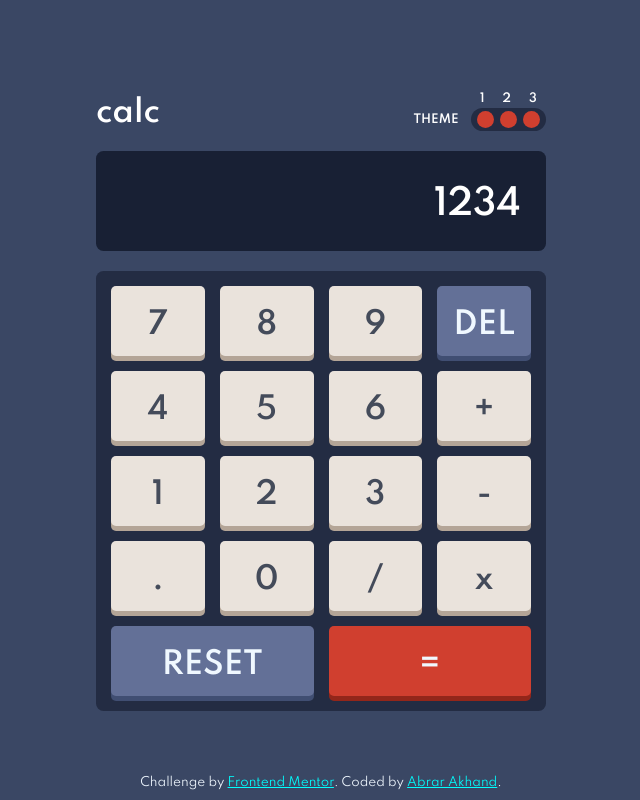
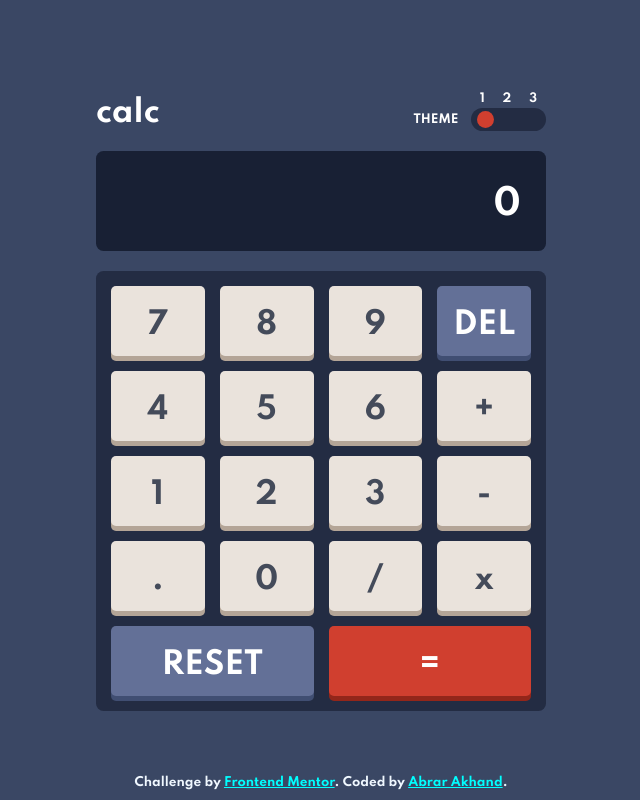
Before and after one commit to Triple3Apple/react-calculator, a React (Create React App) app: page / in a window 1280 px wide. Shown: the whole page, without its empty margins (319-959 px from the left). Built offline with nearby package versions, Linux system fonts and the light colour scheme.

Commit message:
ability to add numbers and choosing themes fully implemented

```diff
--- a/package.json
+++ b/package.json
@@ -7,6 +7,7 @@
     "@testing-library/react": "^11.2.7",
     "@testing-library/user-event": "^12.8.3",
     "react": "^17.0.2",
+    "react-app-polyfill": "^2.0.0",
     "react-dom": "^17.0.2",
     "react-scripts": "4.0.3",
     "web-vitals": "^1.1.2"
--- a/public/index.html
+++ b/public/index.html
@@ -12,7 +12,7 @@
     <link rel="preconnect" href="https://fonts.googleapis.com" />
     <link rel="preconnect" href="https://fonts.gstatic.com" crossorigin />
     <link
-      href="https://fonts.googleapis.com/css2?family=Spartan:wght@400;500;600&display=swap"
+      href="https://fonts.googleapis.com/css2?family=Spartan:wght@400;700&display=swap"
       rel="stylesheet"
     />
     <link rel="apple-touch-icon" href="%PUBLIC_URL%/logo192.png" />
@@ -30,10 +30,17 @@
       work correctly both with client-side routing and a non-root public URL.
       Learn how to configure a non-root public URL by running `npm run build`.
     -->
+    <script src="https://ajax.googleapis.com/ajax/libs/jquery/3.6.0/jquery.min.js"></script>
     <title>React App</title>
   </head>
   <body>
-    <noscript>You need to enable JavaScript to run this app.</noscript>
+    <noscript>
+      For full functionality of this site it is necessary to enable JavaScript.
+      Here are the
+      <a href="https://www.enable-javascript.com/">
+        instructions how to enable JavaScript in your web browser</a
+      >.
+    </noscript>
     <div id="root"></div>
     <!--
       This HTML file is a template.
--- a/src/App.js
+++ b/src/App.js
@@ -6,23 +6,61 @@ import CalcButtons from "./components/CalcButtons";
 import Footer from "./components/Footer";
 
 function App() {
-
   // TODO: Load last used theme
   const [theme, setTheme] = useState(1);
 
+  const [calcText, setCalcText] = useState("0");
+
+  /*
+  Command Types:
+    1 = number
+    2 = Delete
+    3 = Reset
+    4 = Equal
+    5 = Add
+    6 = Subtract
+    7 = Divide
+    8 = Multiply
+  */
+
+  const [calcCommands, setCalcCommands] = useState([
+    {
+      inputType: 1,
+      inputVal: 0,
+    },
+  ]);
+
   const changeTheme = (num) => {
     if (num < 1 || num > 3) return;
-    console.log(`recieved theme num: ${num}`);
+    console.log(`received theme num: ${num}`);
 
     setTheme(num);
-  }
+  };
 
+  const changeCalcText = (text) => {
+    console.log(
+      `obtained text: ${text}, calcCommands length: ${calcCommands.length}, ${calcCommands[0].inputVal}`
+    );
+
+    // if (calcCommands.length === 1) {
+    //   return setCalcText(calcCommands[0].inputVal);
+    // }
+
+    setCalcText(text);
+  };
+
+  const onModifyCalcCommands = (commands) => {};
+
+  // className={`button two-grid-button1 white-text dif-color-key1 ${'btn-theme' + themeNum}`}
   return (
-    <div className='calc-root'>
+    <div className={`calc-root ${"calc-root-theme" + theme}`}>
       <div className="calculator-container">
-        <Header onThemeChange={changeTheme} ></Header>
-        <CalcDisplay></CalcDisplay>
-        <CalcButtons currTheme={theme}></CalcButtons>
+        <Header onThemeChange={changeTheme} currTheme={theme}></Header>
+        <CalcDisplay currTheme={theme} displayText={calcText}></CalcDisplay>
+        <CalcButtons
+          currTheme={theme}
+          onDisplayTextChange={changeCalcText}
+        ></CalcButtons>
       </div>
       <Footer></Footer>
     </div>
--- a/src/components/Button.js
+++ b/src/components/Button.js
@@ -1,37 +1,62 @@
 import { useState } from "react";
 
-
-const Button = ({ text, wideButtonType, themeNum }) => {
+const Button = ({
+  text,
+  wideButtonType,
+  currTheme,
+  onDisplayTextChange,
+  onButtonClick,
+}) => {
   // gridColumnStart: {1}, gridColumnEnd: 4
 
-  // const [currTheme, setCurrTheme] = useState('btn-theme' + themeNum);
+  // const [currTheme, setCurrTheme] = useState('btn-theme' + currTheme);
 
   // const getButtonWithTheme = () => {
-  //   if (currTheme > 3 || currTheme < 1) console.error(`Incorrect themeNum passed, value: ${themeNum}`);
+  //   if (currTheme > 3 || currTheme < 1) console.error(`Incorrect currTheme passed, value: ${currTheme}`);
 
-  //   setCurrTheme('btn-theme' + themeNum);
+  //   setCurrTheme('btn-theme' + currTheme);
 
   // }
 
+  const doButtonClickActions = (text) => {
+    // doButtonClickActions(text);
+    onButtonClick(text);
+  };
 
   return (
     <>
       {wideButtonType === 1 ? (
-        <div className={`button two-grid-button1 white-text dif-color-key1 ${'btn-theme' + themeNum}`}>
+        <div
+          onClick={() => onDisplayTextChange(text)}
+          className={`button two-grid-button1 ${`dif-color-theme${currTheme}-key1`}
+          }`}
+        >
           <p>{text}</p>
         </div>
       ) : wideButtonType === 2 ? (
-        <div className={`button two-grid-button2 white-text dif-color-key2 ${'btn-theme' + themeNum}`}>
+        <div
+          onClick={() => onDisplayTextChange(text)}
+          className={`button two-grid-button2 ${`dif-color-theme${currTheme}-key2`}
+          }`}
+        >
           <p>{text}</p>
         </div>
       ) : (
         <div
-          className={`button ${text === "DEL" ? "white-text dif-color-key1" : ""} ${'btn-theme' + themeNum}`}
+          onClick={() => doButtonClickActions(text)}
+          className={`button ${
+            currTheme === 1
+              ? "normal-btn-text-theme1"
+              : "normal-text-theme" + currTheme
+          } ${
+            text === "DEL"
+              ? `white-text ${`dif-color-theme${currTheme}-key1`}`
+              : ""
+          } ${"btn-theme" + currTheme}`}
         >
           <p>{text}</p>
         </div>
-      )
-      }
+      )}
     </>
 
     // <div className="button" {btnWidth === 2 ? "two-grid-button" : ""}>
--- a/src/components/CalcButtons.js
+++ b/src/components/CalcButtons.js
@@ -1,26 +1,196 @@
 import Button from "./Button";
+import { useState, useEffect } from "react";
 
-const CalcButtons = ({ currTheme }) => {
+const CalcButtons = ({ currTheme, onDisplayTextChange }) => {
+  const [commands, setCommands] = useState([
+    {
+      inputType: 1,
+      inputVal: 0,
+    },
+  ]);
+
+  // Holds the current number
+  const [number, setNumber] = useState("0");
+
+  // Holds the text to be displayed on calc display
+  const [calcDisplayText, setCalcDisplayText] = useState("0");
+
+  // this function called when a symbol is pressed
+  const addCommands = (command) => {};
+
+  const changeNumber = (digit) => {
+    let digitVal = Number(digit);
+    let numberVal = Number(number);
+
+    if (numberVal === 0 && digitVal === 0) {
+      console.log("1");
+      setNumber(0);
+      // } else if (numberVal === 0) {
+      //   console.log("2");
+      //   setNumber(0);
+    } else {
+      console.log("3");
+      if (number.toString() === "0") {
+        setNumber(digit);
+      } else {
+        setNumber(number.toString() + digit.toString());
+      }
+    }
+
+    console.log(`Number is: ${number}`);
+
+    // onDisplayTextChange(number);
+  };
+
+  const doSymbolActions = (symbol) => {
+    switch (symbol) {
+      case "+":
+        setCalcDisplayText(calcDisplayText + "" + symbol);
+        break;
+
+      default:
+        console.warn(`weird symbol received: ${symbol}`);
+    }
+
+    // reset number state
+  };
+
+  // IMPORTANT: Used to run code on initial render AND on every render (when a state changes)
+  /*
+  useEffect(() => {
+    onDisplayTextChange(number);
+    console.log("useEffect called");
+  });
+  */
+
+  // The use effect below runs on the initial render AND when the number state changes
+
+  useEffect(() => {
+    // update display text state
+    setCalcDisplayText(number);
+
+    console.log("useEffect for number called");
+  }, [number]);
+
+  // runs when display text changes
+  useEffect(() => {
+    // update the actual calculator text in the display
+    onDisplayTextChange(calcDisplayText);
+
+    console.log("useEffect for displayText called");
+  }, [calcDisplayText]);
+
+  // Reset number function?
+
   return (
-    <div className="calc-buttons">
-      <Button text={7} themeNum={currTheme}></Button>
-      <Button text={8} themeNum={currTheme}></Button>
-      <Button text={9} themeNum={currTheme}></Button>
-      <Button text="DEL" themeNum={currTheme}></Button>
-      <Button text={4} themeNum={currTheme}></Button>
-      <Button text={5} themeNum={currTheme}></Button>
-      <Button text={6} themeNum={currTheme}></Button>
-      <Button text="+" themeNum={currTheme}></Button>
-      <Button text={1} themeNum={currTheme}></Button>
-      <Button text={2} themeNum={currTheme}></Button>
-      <Button text={3} themeNum={currTheme}></Button>
-      <Button text="-" themeNum={currTheme}></Button>
-      <Button text="." themeNum={currTheme}></Button>
-      <Button text={0} themeNum={currTheme}></Button>
-      <Button text="/" themeNum={currTheme}></Button>
-      <Button text="x" themeNum={currTheme}></Button>
-      <Button text="RESET" wideButtonType={1} themeNum={currTheme}></Button>
-      <Button text="=" wideButtonType={2} themeNum={currTheme}></Button>
+    <div className={`calc-buttons ${"calc-buttons-theme" + currTheme}`}>
+      <Button
+        text={7}
+        currTheme={currTheme}
+        onDisplayTextChange={onDisplayTextChange}
+        onButtonClick={changeNumber}
+      ></Button>
+      <Button
+        text={8}
+        currTheme={currTheme}
+        onDisplayTextChange={onDisplayTextChange}
+        onButtonClick={changeNumber}
+      ></Button>
+      <Button
+        text={9}
+        currTheme={currTheme}
+        onDisplayTextChange={onDisplayTextChange}
+        onButtonClick={changeNumber}
+      ></Button>
+      <Button
+        text="DEL"
+        currTheme={currTheme}
+        onDisplayTextChange={onDisplayTextChange}
+      ></Button>
+      <Button
+        text={4}
+        currTheme={currTheme}
+        onDisplayTextChange={onDisplayTextChange}
+        onButtonClick={changeNumber}
+      ></Button>
+      <Button
+        text={5}
+        currTheme={currTheme}
+        onDisplayTextChange={onDisplayTextChange}
+        onButtonClick={changeNumber}
+      ></Button>
+      <Button
+        text={6}
+        currTheme={currTheme}
+        onDisplayTextChange={onDisplayTextChange}
+        onButtonClick={changeNumber}
+      ></Button>
+      <Button
+        text="+"
+        currTheme={currTheme}
+        onDisplayTextChange={onDisplayTextChange}
+        onButtonClick={doSymbolActions}
+      ></Button>
+      <Button
+        text={1}
+        currTheme={currTheme}
+        onDisplayTextChange={onDisplayTextChange}
+        onButtonClick={changeNumber}
+      ></Button>
+      <Button
+        text={2}
+        currTheme={currTheme}
+        onDisplayTextChange={onDisplayTextChange}
+        onButtonClick={changeNumber}
+      ></Button>
+      <Button
+        text={3}
+        currTheme={currTheme}
+        onDisplayTextChange={onDisplayTextChange}
+        onButtonClick={changeNumber}
+      ></Button>
+      <Button
+        text="-"
+        currTheme={currTheme}
+        onDisplayTextChange={onDisplayTextChange}
+        onButtonClick={doSymbolActions}
+      ></Button>
+      <Button
+        text="."
+        currTheme={currTheme}
+        onDisplayTextChange={onDisplayTextChange}
+      ></Button>
+      <Button
+        text={0}
+        currTheme={currTheme}
+        onDisplayTextChange={onDisplayTextChange}
+        onButtonClick={changeNumber}
+      ></Button>
+      <Button
+        text="/"
+        currTheme={currTheme}
+        onDisplayTextChange={onDisplayTextChange}
+        onButtonClick={doSymbolActions}
+      ></Button>
+      <Button
+        text="x"
+        currTheme={currTheme}
+        onDisplayTextChange={onDisplayTextChange}
+        onButtonClick={doSymbolActions}
+      ></Button>
+      <Button
+        text="RESET"
+        wideButtonType={1}
+        currTheme={currTheme}
+        onDisplayTextChange={onDisplayTextChange}
+      ></Button>
+      <Button
+        text="="
+        wideButtonType={2}
+        currTheme={currTheme}
+        onDisplayTextChange={onDisplayTextChange}
+        onButtonClick={doSymbolActions}
+      ></Button>
     </div>
   );
 };
--- a/src/components/CalcDisplay.js
+++ b/src/components/CalcDisplay.js
@@ -1,9 +1,11 @@
 import React from "react";
 
-const CalcDisplay = () => {
+const CalcDisplay = ({ currTheme, displayText }) => {
   return (
-    <div className="calc-display">
-      <h4 id="display">1234</h4>
+    <div className={`calc-display ${"calc-display-theme" + currTheme}`}>
+      <h4 id="display" className={`${"normal-text-theme" + currTheme}`}>
+        {displayText}
+      </h4>
     </div>
   );
 };
--- a/src/components/Header.js
+++ b/src/components/Header.js
@@ -1,10 +1,15 @@
 import ThemeSelector from "./ThemeSelector";
 
-const Header = ({ onThemeChange }) => {
+const Header = ({ onThemeChange, currTheme }) => {
   return (
     <header className="header-container">
-      <h1 id="app-name">calc</h1>
-      <ThemeSelector onThemeChange={onThemeChange}></ThemeSelector>
+      <h1 id="app-name" className={"normal-text-theme" + currTheme}>
+        calc
+      </h1>
+      <ThemeSelector
+        onThemeChange={onThemeChange}
+        currTheme={currTheme}
+      ></ThemeSelector>
     </header>
   );
 };
--- a/src/components/ThemeSelector.js
+++ b/src/components/ThemeSelector.js
@@ -1,25 +1,28 @@
-const ThemeSelector = ({ onThemeChange }) => {
+const ThemeSelector = ({ onThemeChange, currTheme }) => {
   return (
     <div className="theme-selector">
-      <h3 className="theme-text">THEME</h3>
+      <h3 className={`theme-text ${"normal-text-theme" + currTheme}`}>THEME</h3>
       <div className="selector-container">
-        <div className="numbers">
+        <div className={`numbers ${"normal-text-theme" + currTheme}`}>
           <h3>1</h3>
           <h3>2</h3>
           <h3>3</h3>
         </div>
-        <div className="selector">
+        <div className={`selector ${"calc-buttons-theme" + currTheme}`}>
           <div
             className="theme-selection theme-selection1"
             onClick={() => onThemeChange(1)}
+            style={{ opacity: `${currTheme === 1 ? "100" : "0"}` }}
           ></div>
           <div
             className="theme-selection theme-selection2"
             onClick={() => onThemeChange(2)}
+            style={{ opacity: `${currTheme === 2 ? "100" : "0"}` }}
           ></div>
           <div
             className="theme-selection theme-selection3"
             onClick={() => onThemeChange(3)}
+            style={{ opacity: `${currTheme === 3 ? "100" : "0"}` }}
           ></div>
         </div>
       </div>
--- a/src/index.css
+++ b/src/index.css
@@ -7,6 +7,7 @@
 html {
   font-size: 62.5%;
   font-family: "Spartan", sans-serif;
+  font-weight: 700;
 }
 
 .calc-root {
@@ -16,8 +17,21 @@ html {
   align-items: center;
   justify-content: center;
 
+  min-height: 100vh;
+
+  transition: background 0.6s;
+}
+
+.calc-root-theme1 {
   background: hsl(222, 26%, 31%);
-  min-height: 100vh;
+}
+
+.calc-root-theme2 {
+  background: hsl(0, 0%, 90%);
+}
+
+.calc-root-theme3 {
+  background: hsl(268, 75%, 9%);
 }
 
 .calculator-container {
@@ -43,7 +57,9 @@ html {
 
 #app-name {
   font-size: 3rem;
-  color: white;
+  /* color: white; */
+
+  transition: color 0.3s;
 }
 
 .theme-selector {
@@ -56,7 +72,8 @@ html {
   align-self: flex-end;
   transform: translateY(-4px);
   margin: 0rem 1.25rem;
-  color: white;
+
+  transition: color 0.3s;
 }
 
 .selector-container {
@@ -74,10 +91,8 @@ html {
   justify-content: space-around;
 
   margin: 0.25rem 0;
-}
 
-.numbers h3 {
-  color: white;
+  transition: color 0.3s;
 }
 
 .selector {
@@ -93,10 +108,21 @@ html {
 }
 
 .theme-selection {
-  background: hsl(6, 63%, 50%);
   width: 1.7rem;
   height: 1.7rem;
   border-radius: 1rem;
+}
+
+.theme-selection1 {
+  background: hsl(6, 63%, 50%);
+}
+
+.theme-selection2 {
+  background: hsl(25, 98%, 40%);
+}
+
+.theme-selection3 {
+  background: hsl(176, 100%, 44%);
 }
 
 .calc-display {
@@ -105,17 +131,28 @@ html {
   justify-content: end;
   align-items: center;
 
-  background: hsl(224, 36%, 15%);
   margin: 2rem 0rem;
   border-radius: 0.75rem;
 
   width: 100%;
   height: 10rem;
+
+  transition: background 0.6s;
+}
+
+.calc-display-theme1 {
+  background: hsl(224, 36%, 15%);
+}
+.calc-display-theme2 {
+  background: hsl(0, 0%, 93%);
+}
+.calc-display-theme3 {
+  background: hsl(268, 71%, 12%);
 }
 
 #display {
   width: 100%;
-  color: white;
+
   text-align: right;
 
   margin: 2.5rem;
@@ -123,6 +160,21 @@ html {
   font-size: 3.5rem;
 
   transform: translateY(4px);
+
+  transition: color 0.3s;
+}
+
+.normal-text-theme1 {
+  color: rgb(255, 255, 255);
+}
+.normal-btn-text-theme1 {
+  color: hsl(221, 14%, 31%);
+}
+.normal-text-theme2 {
+  color: hsl(60, 10%, 19%);
+}
+.normal-text-theme3 {
+  color: hsl(52, 100%, 62%);
 }
 
 .calc-buttons {
@@ -130,8 +182,6 @@ html {
   padding: 1.5rem;
 
   border-radius: 0.75rem;
-
-  background: hsl(223, 31%, 20%);
 
   display: grid;
   /* grid-template-columns: 25% 25% 25% 25%; */
@@ -152,10 +202,22 @@ html {
   grid-auto-rows: 70px;
 
   /*
-  Below line sets the minumum height to 100px and scales up if content inside is larger than 100px
+  Below line sets the minimum height to 100px and scales up if content inside is larger than 100px
 
   grid-auto-rows: minmax(100px, auto);
   */
+
+  transition: background 0.6s;
+}
+
+.calc-buttons-theme1 {
+  background: hsl(223, 31%, 20%);
+}
+.calc-buttons-theme2 {
+  background: hsl(0, 5%, 81%);
+}
+.calc-buttons-theme3 {
+  background: hsl(268, 71%, 12%);
 }
 
 .button {
@@ -168,8 +230,10 @@ html {
   /* margin: 0.5rem; */
   border-radius: 0.5rem;
 
-  transition: transform 0.2s, box-shadow 0.2s;
+  transition: transform 0.2s, box-shadow 0.2s, background 0.3s, color 0.5s;
 }
+
+/* Btn Theme 1 */
 
 .btn-theme1 {
   background: hsl(30, 25%, 89%);
@@ -185,28 +249,30 @@ html {
   transform: translateY(0.5rem);
 }
 
-.btn-theme1.dif-color-key1 {
+/* .btn-theme1.dif-color-key1 {
+  background: hsl(225, 21%, 49%);
+  box-shadow: 0 0.5rem hsl(224, 28%, 35%);
+} */
+.dif-color-theme1-key1 {
+  color: white;
   background: hsl(225, 21%, 49%);
   box-shadow: 0 0.5rem hsl(224, 28%, 35%);
 }
 
-.btn-theme1.dif-color-key1:hover {
+.dif-color-theme1-key1:hover {
   box-shadow: 0 0 hsl(224, 28%, 35%);
   transform: translateY(0.5rem);
 }
 
-.btn-theme1.dif-color-key2 {
+.dif-color-theme1-key2 {
+  color: white;
   background: hsl(6, 63%, 50%);
   box-shadow: 0 0.5rem hsl(6, 70%, 34%);
 }
 
-.btn-theme1.dif-color-key2:hover {
+.dif-color-theme1-key2:hover {
   box-shadow: 0 0rem hsl(6, 70%, 34%);
   transform: translateY(0.5rem);
-}
-
-.btn-theme1 p {
-  color: hsl(221, 14%, 31%);
 }
 
 .button p {
@@ -218,9 +284,87 @@ html {
   transform: translateY(4px);
 }
 
-.white-text p {
+/* Btn Theme 2 */
+
+.btn-theme2 {
+  background: hsl(45, 7%, 89%);
+  box-shadow: 0 0.5rem hsl(35, 11%, 61%);
+}
+
+.btn-theme2:hover {
+  box-shadow: 0 0rem hsl(35, 11%, 61%);
+  transform: translateY(0.5rem);
+}
+
+.dif-color-theme2-key1 {
+  color: white;
+  background: hsl(185, 42%, 37%);
+  box-shadow: 0 0.5rem hsl(185, 58%, 25%);
+}
+
+.dif-color-theme2-key1:hover {
+  box-shadow: 0 0 hsl(185, 58%, 25%);
+  transform: translateY(0.5rem);
+}
+
+.dif-color-theme2-key2 {
+  color: white;
+  background: hsl(25, 98%, 40%);
+  box-shadow: 0 0.5rem hsl(25, 99%, 27%);
+}
+
+.dif-color-theme2-key2:hover {
+  box-shadow: 0 0rem hsl(25, 99%, 27%);
+  transform: translateY(0.5rem);
+}
+
+/* Btn Theme 3 */
+
+.btn-theme3 {
+  color: hsl(52, 100%, 62%);
+  background: hsl(268, 47%, 21%);
+  box-shadow: 0 0.5rem hsl(290, 70%, 36%);
+}
+
+.btn-theme3:hover {
+  box-shadow: 0 0rem hsl(290, 70%, 36%);
+  transform: translateY(0.5rem);
+}
+
+.dif-color-theme3-key1 {
+  color: white;
+  background: hsl(281, 89%, 26%);
+  box-shadow: 0 0.5rem hsl(285, 91%, 52%);
+}
+
+.dif-color-theme3-key1:hover {
+  box-shadow: 0 0 hsl(285, 91%, 52%);
+  transform: translateY(0.5rem);
+}
+
+.dif-color-theme3-key2 {
+  color: hsl(198, 20%, 13%);
+  background: hsl(176, 100%, 44%);
+  box-shadow: 0 0.5rem hsl(177, 92%, 70%);
+}
+
+.dif-color-theme3-key2:hover {
+  box-shadow: 0 0rem hsl(177, 92%, 70%);
+  transform: translateY(0.5rem);
+}
+
+.button p {
+  font-size: 3rem;
+  font-weight: bold;
+  text-align: center;
+  vertical-align: middle;
+
+  transform: translateY(4px);
+}
+
+/* .white-text p {
   color: aliceblue;
-}
+} */
 
 /* .blue-key,
 .two-grid-button1 {
--- a/src/index.js
+++ b/src/index.js
@@ -1,3 +1,8 @@
+import 'react-app-polyfill/ie9';
+import 'react-app-polyfill/ie11';
+import 'react-app-polyfill/stable'
+
+
 import React from "react";
 import ReactDOM from "react-dom";
 import "./index.css";
```
